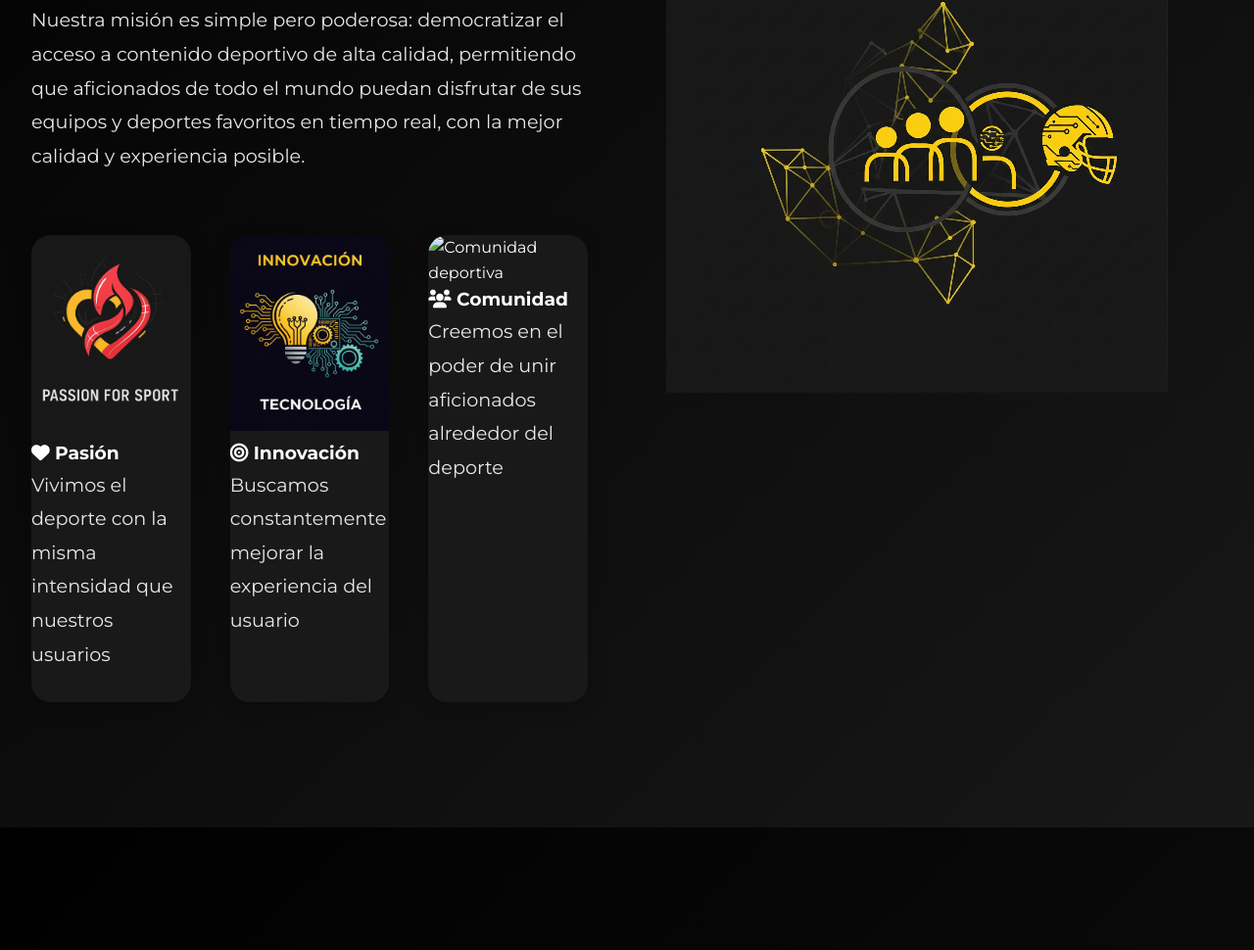
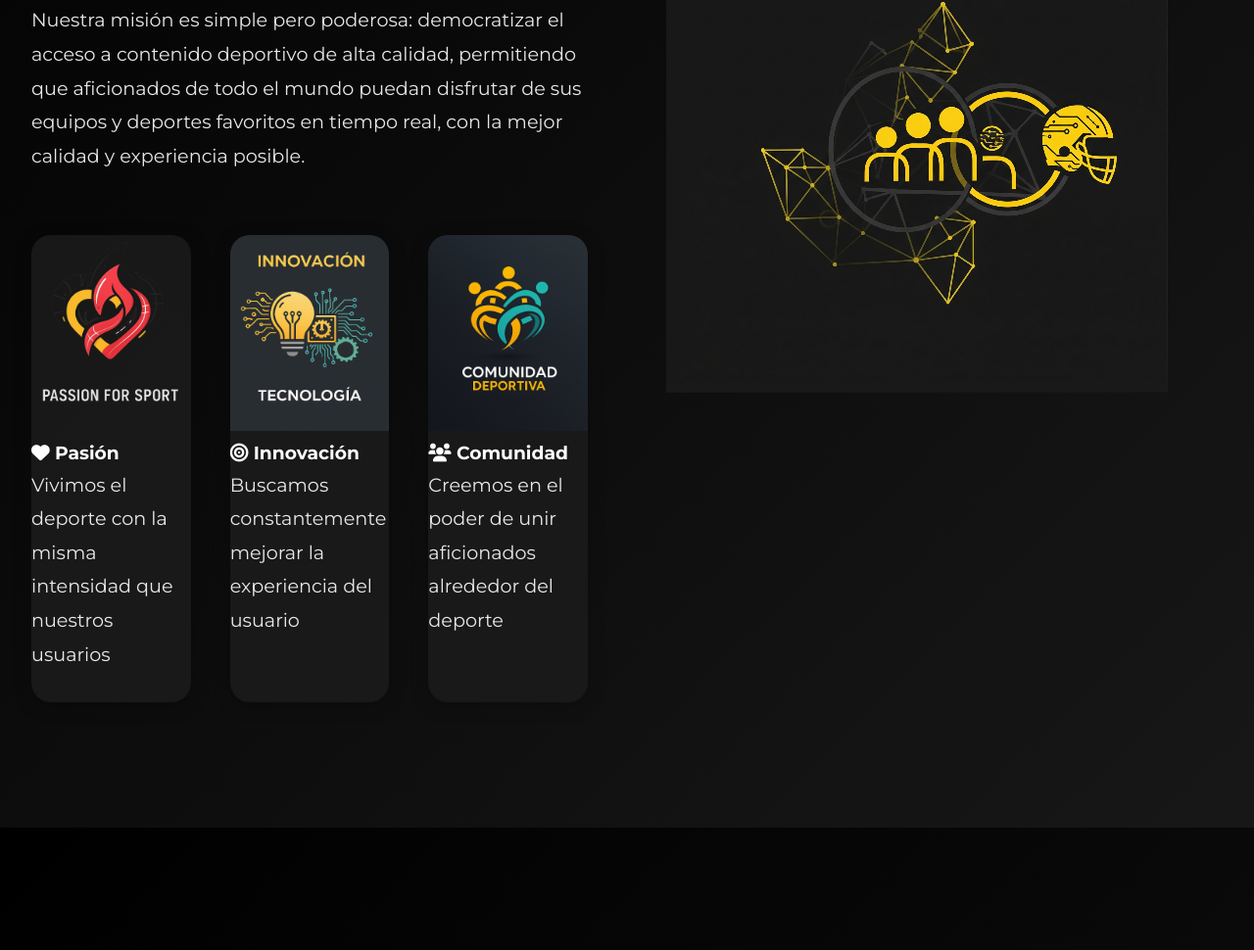
Before and after one commit to AFelipeBustilloBustos/inGameSport, a plain HTML site: page index.html in a window 1280 px wide. Shown: the part 2299-3269 px from the top of the page at 98% size. Drawn offline with Linux system fonts and the light colour scheme.

Commit message:
Update index.html

```diff
--- a/index.html
+++ b/index.html
@@ -151,12 +151,12 @@
                             <p>Vivimos el deporte con la misma intensidad que nuestros usuarios</p>
                         </div>
                         <div class="value-item">
-                            <img src="assets/images/innovacion/android-chrome-512x512.png" alt="Innovación tecnológica">
+                           <img src="assets/images/innovacionTeck/android-chrome-512x512.png" alt="Innovación tecnológica">
                             <h3><i class="fas fa-bullseye"></i> Innovación</h3>
                             <p>Buscamos constantemente mejorar la experiencia del usuario</p>
                         </div>
                         <div class="value-item">
-                            <img src="assets/images/Comunidad Deportiva/android-chrome-512x512.png" alt="Comunidad deportiva">
+                            <img src="assets/images/comunidaDeportiva/android-chrome-512x512.png" alt="Comunidad deportiva">
                             <h3><i class="fas fa-users"></i> Comunidad</h3>
                             <p>Creemos en el poder de unir aficionados alrededor del deporte</p>
                         </div>
```
